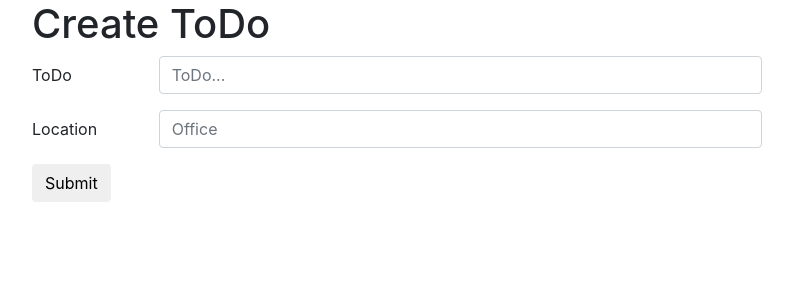
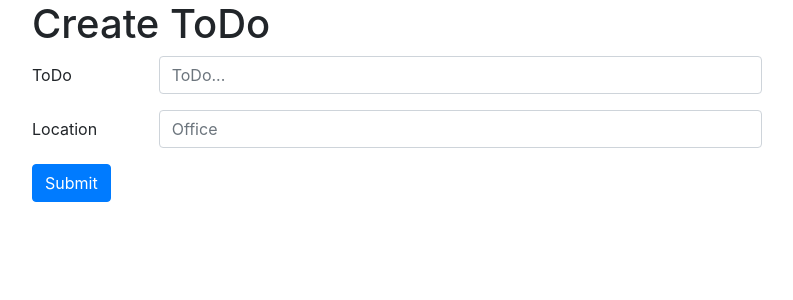
Before and after one commit to halfnibble/itc220_todo, a Flask app: template templates/create.html in a window 1280 px wide. Shown: the part 56-356 px from the top of the page, without its empty margins (243-1036 px from the left). Run offline with Flask 2, Linux system fonts and the light colour scheme; the template is opened without the code that fills it, so the values that code supplies are empty; some libraries are stand-ins or nearby versions.

Commit message:
Fix button class.

```diff
--- a/templates/create.html
+++ b/templates/create.html
@@ -61,7 +61,7 @@
                     </div>
 
 
-                    <input type="submit" name="Create" class="btn btn-default">
+                    <input type="submit" name="Create" class="btn btn-primary">
                 </form>
 
             </div>
--- a/templates/login.html
+++ b/templates/login.html
@@ -64,7 +64,7 @@
                         </div>
                     </div>
 
-                    <input type="submit" name="Login" class="btn btn-default">
+                    <input type="submit" name="Login" class="btn btn-primary">
                 </form>
 
             </div>
```
